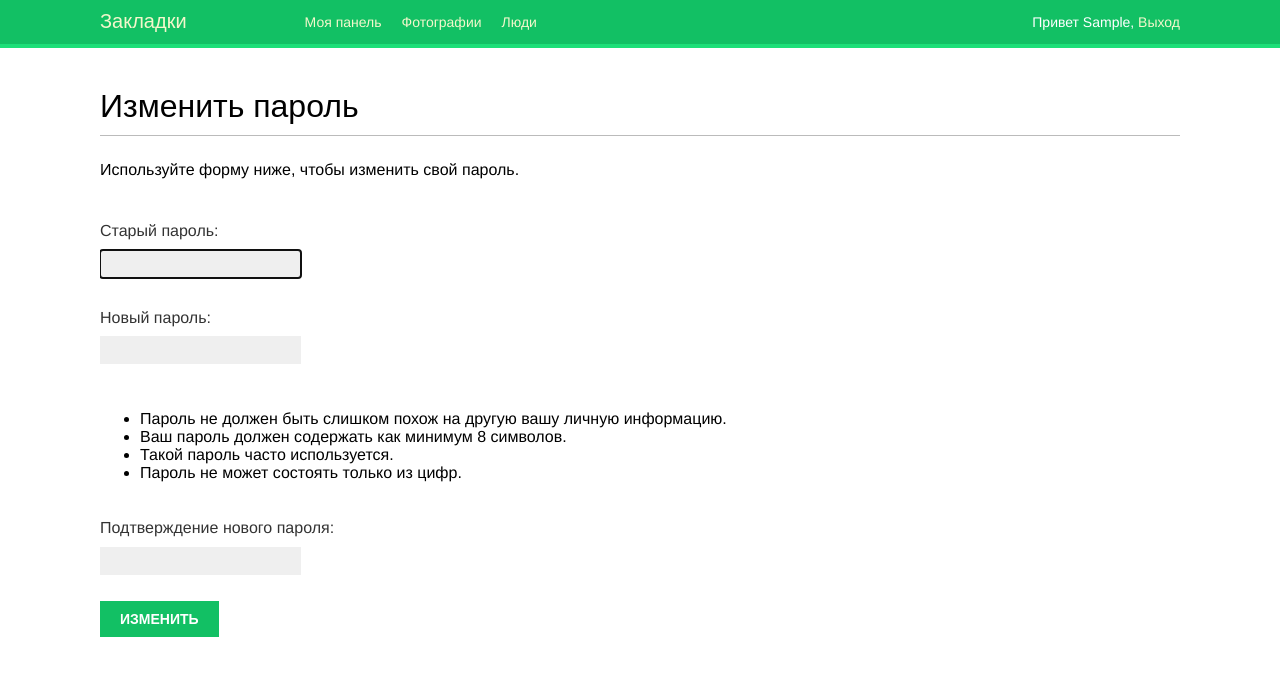
After one commit to kirillsaf/Django3byExampleSocialWebsite, a Django app: page /account/password_change/ in a window 1280 px wide. The commit adds this page. Shown: the top 676 px of the page. Run offline with Django 3.2, Linux system fonts and the light colour scheme; the visitor is signed in with stand-in values (Sample User, id 1); some web fonts are replaced.

Commit message:
Изменение пароля шаблон и форма

```diff
--- a/account/templates/base.html
+++ b/account/templates/base.html
@@ -10,6 +10,27 @@
 <body>
     <div id="header">
         <span class="logo">Закладки</span>
+        {% if request.user.is_authenticated %}
+            <ul class="menu">
+                <li {% if section == "dashboard" %}class="selected"{% endif %}>
+                    <a href="{% url "dashboard" %}">Моя панель</a>
+                </li>
+                <li {% if section == "images" %}class="selected"{% endif %}>
+                    <a href="#">Фотографии</a>
+                </li>
+                <li {% if section == "people" %}class="selected"{% endif %}>
+                    <a href="#">Люди</a>
+                </li>
+            </ul>
+        {% endif %}
+        <span class="user">
+            {% if request.user.is_authenticated %}
+                Привет {{ request.user.first_name }},
+                <a href="{% url "logout" %}">Выход</a>
+            {% else %}
+                <a href="{% url "login" %}">Вход</a>
+            {% endif %}
+        </span>
     </div>
     <div id="content">
         {% block content %}
--- /dev/null
+++ b/account/templates/registration/password_change_form.html
@@ -0,0 +1,13 @@
+{% extends "base.html" %}
+
+{% block title %}Изменить пароль{% endblock %}
+
+{% block content %}
+    <h1>Изменить пароль</h1>
+    <p>Используйте форму ниже, чтобы изменить свой пароль.</p>
+    <form method="post">
+        {{ form.as_p }}
+        <p><input type="submit" value="Изменить"></p>
+        {% csrf_token %}
+    </form>
+{% endblock %}
--- a/account/urls.py
+++ b/account/urls.py
@@ -8,4 +8,6 @@ urlpatterns = [
     path('login/', auth_views.LoginView.as_view(), name='login'),
     path('logout/', auth_views.LogoutView.as_view(), name='logout'),
     path('', views.dashboard, name='dashboard'),
+    path('password_change/', auth_views.PasswordChangeView.as_view(), name='password_change'),
+    path('password_change/done/', auth_views.PasswordChangeDoneView.as_view(), name='password_change_done'),
 ]
```
Also changed, not shown: account/templates/registration/password_change_done.html (added, +8 -0 lines).
